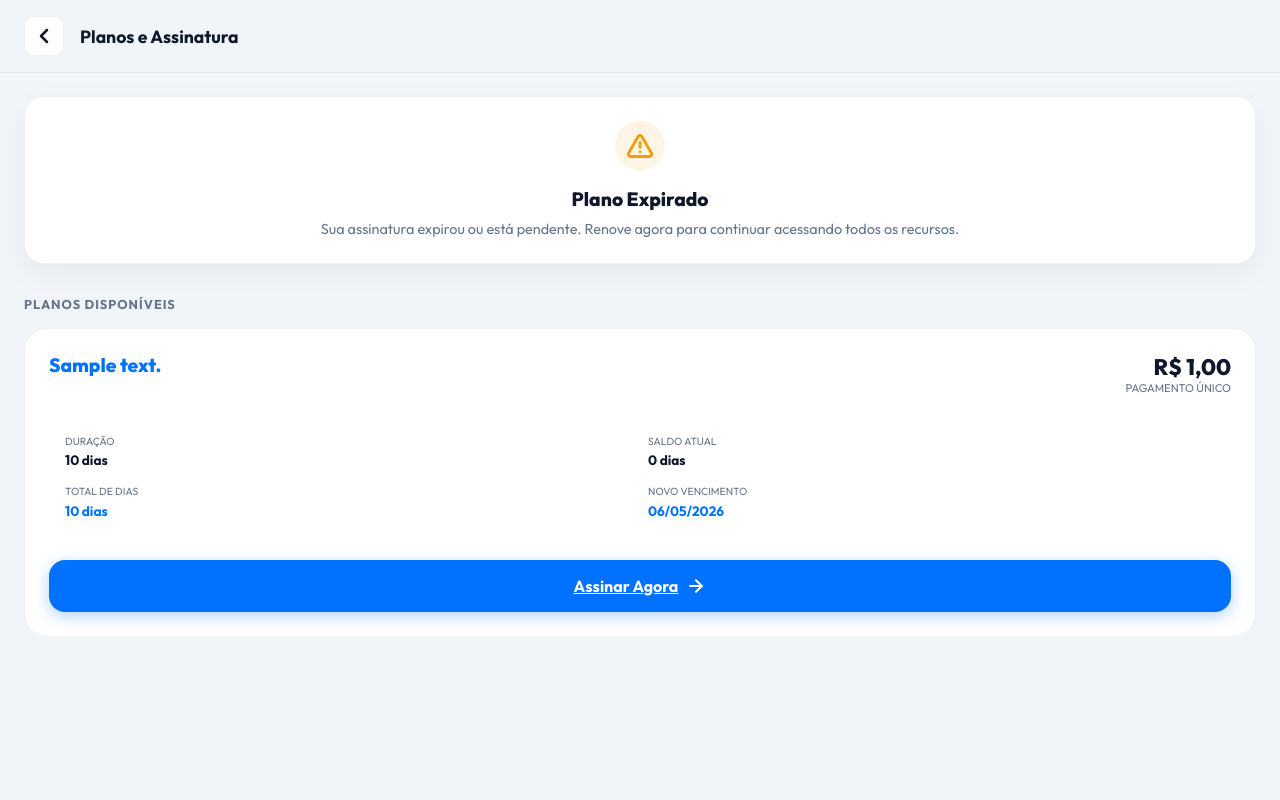
After one commit to weiderpr/vBook, a Django app: page /mobile/planos/ in a window 1280 px wide. The commit adds this page. Run offline with Django 5.2, Linux system fonts and the light colour scheme; a user stored in the database is signed in; tables that the repository leaves empty hold one stand-in row (values such as "Sample post").

Commit message:
Atualizado em 26/04 20hs

```diff
--- a/accounts/views.py
+++ b/accounts/views.py
@@ -116,6 +116,8 @@ def login_view(request):
             subscription = Subscription.objects.filter(user=user).first()
             # Se o plano não for válido (vencido ou pendente), vai para o perfil
             if not subscription or not subscription.is_valid:
+                if is_mobile(request):
+                    return redirect('mobile:plans')
                 return redirect('profile')
 
             if is_mobile(request):
--- /dev/null
+++ b/mobile/templates/mobile/subscription_plans.html
@@ -0,0 +1,300 @@
+{% load static i18n %}
+<!DOCTYPE html>
+<html lang="{{ LANGUAGE_CODE }}">
+<head>
+    <meta charset="UTF-8">
+    <meta name="viewport" content="width=device-width, initial-scale=1.0, maximum-scale=1.0, user-scalable=no">
+    <title>{{ title }} | VerticeBook</title>
+    <link href="https://fonts.googleapis.com/css2?family=Outfit:wght@300;400;500;600;700;800&display=swap" rel="stylesheet">
+
+    {% include 'mobile/includes/theme_vars.html' %}
+
+    <style>
+        * {
+            margin: 0;
+            padding: 0;
+            box-sizing: border-box;
+            font-family: 'Outfit', sans-serif;
+            -webkit-tap-highlight-color: transparent;
+        }
+
+        body {
+            background-color: var(--bg-dark);
+            color: var(--text-main);
+            min-height: 100vh;
+            padding-bottom: 2rem;
+        }
+
+        .header {
+            position: fixed;
+            top: 0;
+            left: 0;
+            width: 100%;
+            padding: 1rem 1.5rem;
+            background: var(--header-bg);
+            backdrop-filter: blur(12px);
+            z-index: 100;
+            display: flex;
+            align-items: center;
+            border-bottom: 1px solid var(--border);
+        }
+
+        .back-btn {
+            background: var(--card-bg);
+            border: 1px solid var(--border);
+            color: var(--text-main);
+            width: 40px;
+            height: 40px;
+            border-radius: 10px;
+            display: flex;
+            align-items: center;
+            justify-content: center;
+            cursor: pointer;
+            margin-right: 1rem;
+            text-decoration: none;
+        }
+
+        .title {
+            font-size: 1.1rem;
+            font-weight: 700;
+        }
+
+        .main-content {
+            padding: 6rem 1.5rem 1.5rem;
+        }
+
+        .status-banner {
+            background: var(--card-bg);
+            border: 1px solid var(--border);
+            border-radius: 20px;
+            padding: 1.5rem;
+            margin-bottom: 2rem;
+            text-align: center;
+            box-shadow: 0 10px 30px rgba(0, 0, 0, 0.05);
+        }
+
+        .status-icon {
+            width: 50px;
+            height: 50px;
+            background: rgba(245, 158, 11, 0.1);
+            color: #f59e0b;
+            border-radius: 50%;
+            display: flex;
+            align-items: center;
+            justify-content: center;
+            margin: 0 auto 1rem;
+        }
+
+        .status-title {
+            font-size: 1.2rem;
+            font-weight: 800;
+            margin-bottom: 0.5rem;
+        }
+
+        .status-desc {
+            font-size: 0.9rem;
+            color: var(--text-dim);
+            line-height: 1.4;
+        }
+
+        .section-label {
+            font-size: 0.8rem;
+            font-weight: 700;
+            color: var(--text-dim);
+            text-transform: uppercase;
+            letter-spacing: 1px;
+            margin-bottom: 1rem;
+            display: block;
+        }
+
+        .plans-list {
+            display: flex;
+            flex-direction: column;
+            gap: 1rem;
+        }
+
+        .plan-card {
+            background: var(--card-bg);
+            border: 1px solid var(--border);
+            border-radius: 24px;
+            padding: 1.5rem;
+            position: relative;
+            transition: var(--transition);
+            text-decoration: none;
+            color: inherit;
+        }
+
+        .plan-card:active {
+            transform: scale(0.98);
+            background: var(--nav-hover);
+        }
+
+        .plan-header {
+            display: flex;
+            justify-content: space-between;
+            align-items: flex-start;
+            margin-bottom: 1.5rem;
+        }
+
+        .plan-name {
+            font-size: 1.2rem;
+            font-weight: 800;
+            color: var(--primary);
+        }
+
+        .plan-price {
+            text-align: right;
+        }
+
+        .price-val {
+            font-size: 1.4rem;
+            font-weight: 800;
+        }
+
+        .price-label {
+            font-size: 0.7rem;
+            color: var(--text-dim);
+            text-transform: uppercase;
+        }
+
+        .plan-details {
+            display: grid;
+            grid-template-columns: repeat(2, 1fr);
+            gap: 1rem;
+            background: rgba(255, 255, 255, 0.03);
+            padding: 1rem;
+            border-radius: 16px;
+            margin-bottom: 1.5rem;
+        }
+
+        .detail-item {
+            display: flex;
+            flex-direction: column;
+        }
+
+        .detail-label {
+            font-size: 0.65rem;
+            color: var(--text-dim);
+            text-transform: uppercase;
+            margin-bottom: 0.2rem;
+        }
+
+        .detail-val {
+            font-size: 0.85rem;
+            font-weight: 700;
+        }
+
+        .btn-select {
+            width: 100%;
+            background: var(--primary);
+            color: white;
+            border: none;
+            padding: 1rem;
+            border-radius: 16px;
+            font-weight: 700;
+            font-size: 1rem;
+            display: flex;
+            align-items: center;
+            justify-content: center;
+            gap: 0.5rem;
+            box-shadow: 0 4px 15px rgba(0, 114, 255, 0.3);
+        }
+
+        .expiration-date {
+            color: var(--primary);
+        }
+
+    </style>
+</head>
+<body>
+    <header class="header">
+        <a href="{% url 'logout' %}" class="back-btn">
+            <svg xmlns="http://www.w3.org/2000/svg" width="24" height="24" viewBox="0 0 24 24" fill="none" stroke="currentColor" stroke-width="2.5" stroke-linecap="round" stroke-linejoin="round"><path d="m15 18-6-6 6-6"/></svg>
+        </a>
+        <h1 class="title">{{ title }}</h1>
+    </header>
+
+    <main class="main-content">
+        <div class="status-banner">
+            <div class="status-icon">
+                <svg xmlns="http://www.w3.org/2000/svg" width="28" height="28" viewBox="0 0 24 24" fill="none" stroke="currentColor" stroke-width="2.5" stroke-linecap="round" stroke-linejoin="round"><path d="m21.73 18-8-14a2 2 0 0 0-3.48 0l-8 14A2 2 0 0 0 4 21h16a2 2 0 0 0 1.73-3Z"/><line x1="12" y1="9" x2="12" y2="13"/><line x1="12" y1="17" x2="12.01" y2="17"/></svg>
+            </div>
+            <h2 class="status-title">
+                {% if not subscription %}
+                    {% trans "Plano Necessário" %}
+                {% else %}
+                    {% trans "Plano Expirado" %}
+                {% endif %}
+            </h2>
+            <p class="status-desc">
+                {% if not subscription %}
+                    {% trans "Escolha um plano abaixo para começar a gerenciar suas propriedades com o VerticeBook." %}
+                {% else %}
+                    {% trans "Sua assinatura expirou ou está pendente. Renove agora para continuar acessando todos os recursos." %}
+                {% endif %}
+            </p>
+        </div>
+
+        <span class="section-label">{% trans "Planos Disponíveis" %}</span>
+
+        <div class="plans-list">
+            {% for plan in available_plans %}
+                <div class="plan-card">
+                    <div class="plan-header">
+                        <h3 class="plan-name">{{ plan.description }}</h3>
+                        <div class="plan-price">
+                            <div class="price-val">R$ {{ plan.base_value }}</div>
+                            <div class="price-label">{% trans "Pagamento único" %}</div>
+                        </div>
+                    </div>
+
+                    <div class="plan-details">
+                        <div class="detail-item">
+                            <span class="detail-label">{% trans "Duração" %}</span>
+                            <span class="detail-val">{{ plan.duration_days }} {% trans "dias" %}</span>
+                        </div>
+                        <div class="detail-item">
+                            <span class="detail-label">{% trans "Saldo Atual" %}</span>
+                            <span class="detail-val">{{ subscription_days_remaining }} {% trans "dias" %}</span>
+                        </div>
+                        <div class="detail-item">
+                            <span class="detail-label">{% trans "Total de Dias" %}</span>
+                            <span class="detail-val" style="color: var(--primary);">{{ plan.duration_days|add:subscription_days_remaining }} {% trans "dias" %}</span>
+                        </div>
+                        <div class="detail-item">
+                            <span class="detail-label">{% trans "Novo Vencimento" %}</span>
+                            <span class="detail-val expiration-date" data-days="{{ plan.duration_days|add:subscription_days_remaining }}">--/--/--</span>
+                        </div>
+                    </div>
+
+                    <a href="{% url 'subscriptions:checkout' plan.id %}" class="btn-select">
+                        {% trans "Assinar Agora" %}
+                        <svg xmlns="http://www.w3.org/2000/svg" width="20" height="20" viewBox="0 0 24 24" fill="none" stroke="currentColor" stroke-width="2.5" stroke-linecap="round" stroke-linejoin="round"><path d="M5 12h14"/><path d="m12 5 7 7-7 7"/></svg>
+                    </a>
+                </div>
+            {% endfor %}
+        </div>
+    </main>
+
+    <script>
+        function calculateExpirations() {
+            const now = new Date();
+            document.querySelectorAll('.expiration-date').forEach(el => {
+                const daysToAdd = parseInt(el.getAttribute('data-days'));
+                if (isNaN(daysToAdd)) return;
+
+                const expirationDate = new Date(now.getTime());
+                expirationDate.setDate(expirationDate.getDate() + daysToAdd);
+
+                const day = String(expirationDate.getDate()).padStart(2, '0');
+                const month = String(expirationDate.getMonth() + 1).padStart(2, '0');
+                const year = expirationDate.getFullYear();
+
+                el.textContent = `${day}/${month}/${year}`;
+            });
+        }
+
+        document.addEventListener('DOMContentLoaded', calculateExpirations);
+    </script>
+</body>
+</html>
--- a/mobile/urls.py
+++ b/mobile/urls.py
@@ -20,5 +20,7 @@ urlpatterns = [
     path('reserva/<int:pk>/custo/<int:cost_id>/excluir/', views.mobile_delete_reservation_cost, name='reservation_cost_delete'),
     path('reserva/<int:pk>/pagamento/<int:payment_id>/excluir/', views.mobile_delete_reservation_payment, name='reservation_payment_delete'),
     path('perfil/', views.mobile_profile, name='profile'),
+    path('perfil/senha/', views.mobile_password_change, name='password_change'),
     path('perfil/update-theme/', views.mobile_update_theme, name='update_theme'),
+    path('planos/', views.mobile_plans, name='plans'),
 ]
--- a/mobile/views.py
+++ b/mobile/views.py
@@ -1,6 +1,9 @@
 from django.shortcuts import render, redirect, get_object_or_404
 from django.http import JsonResponse
 from django.contrib.auth.decorators import login_required
+from django.contrib.auth import update_session_auth_hash
+from django.contrib.auth.forms import PasswordChangeForm
+from django.contrib import messages
 from django.utils import timezone
 from django.db.models import Sum
 from decimal import Decimal
@@ -474,3 +477,43 @@ def mobile_update_theme(request):
             request.user.save(update_fields=['mobile_theme_preference'])
             return JsonResponse({'status': 'success'})
     return JsonResponse({'status': 'error'}, status=400)
+@login_required
+def mobile_password_change(request):
+    if request.method == 'POST':
+        form = PasswordChangeForm(request.user, request.POST)
+        if form.is_valid():
+            user = form.save()
+            update_session_auth_hash(request, user)
+            messages.success(request, _('Sua senha foi alterada com sucesso!'))
+            return redirect('mobile:profile')
+    else:
+        form = PasswordChangeForm(request.user)
+
+    return render(request, 'mobile/password_change.html', {
+        'form': form,
+        'title': _("Alterar Senha")
+    })
+
+@login_required
+def mobile_plans(request):
+    from administration.models import Plan
+    from subscriptions.models import Subscription
+
+    available_plans = Plan.objects.filter(is_active=True, requires_payment=True).order_by('base_value')
+    subscription = Subscription.objects.filter(user=request.user).first()
+
+    # Calculate current balance in days
+    subscription_days_remaining = 0
+    if subscription:
+        if subscription.end_date and subscription.status == 'active':
+            now = timezone.now()
+            if subscription.end_date > now:
+                delta = subscription.end_date - now
+                subscription_days_remaining = delta.days
+
+    return render(request, 'mobile/subscription_plans.html', {
+        'available_plans': available_plans,
+        'subscription': subscription,
+        'subscription_days_remaining': subscription_days_remaining,
+        'title': _("Planos e Assinatura")
+    })
--- a/templates/base.html
+++ b/templates/base.html
@@ -5,6 +5,9 @@
     <meta charset="UTF-8">
     <meta name="viewport" content="width=device-width, initial-scale=1.0">
     <title>{% block title %}VerticeBook{% endblock %}</title>
+    <meta name="apple-mobile-web-app-capable" content="yes">
+    <meta name="mobile-web-app-capable" content="yes">
+    <meta name="apple-mobile-web-app-status-bar-style" content="black-translucent">
     <link rel="preconnect" href="https://fonts.googleapis.com">
     <link rel="preconnect" href="https://fonts.gstatic.com" crossorigin>
     <link href="https://fonts.googleapis.com/css2?family=Outfit:wght@300;400;600;800&display=swap" rel="stylesheet">
```
Also changed, not shown: core/utils.py (+8 -2 lines), mobile/templates/mobile/mobile_home.html (+36 -19 lines), mobile/templates/mobile/password_change.html (added, +158 -0 lines), subscriptions/middleware.py (+12 -4 lines), subscriptions/templates/subscriptions/checkout.html (+61 -4 lines), templates/accounts/profile.html (+60 -1 lines), static/manifest.json, 2 other files.
